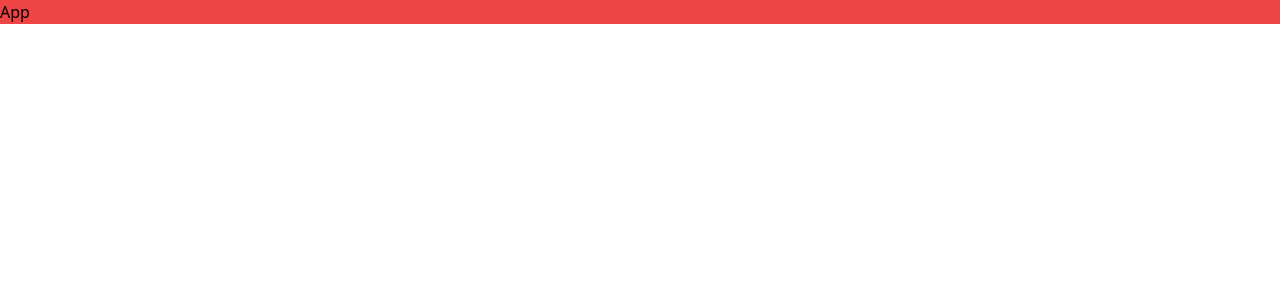
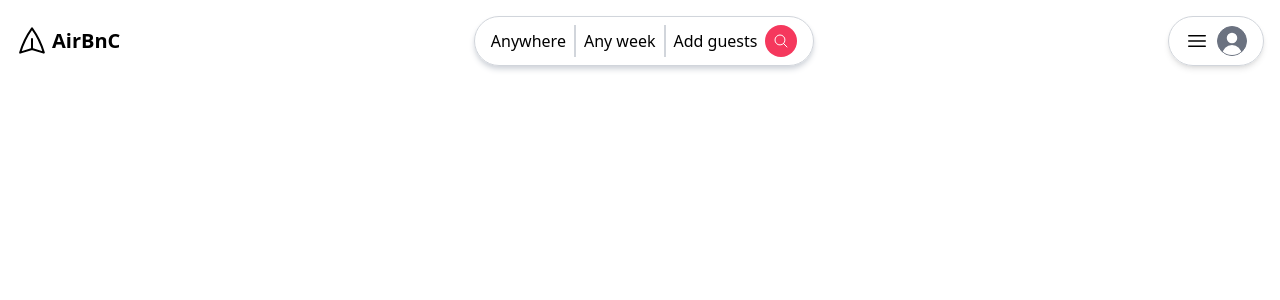
Before and after one commit to JamieCattoCode/airbnb-clone, a React (Vite) app in the folder client/: page / in a window 1280 px wide. Shown: the top 300 px of the page. Built offline with nearby package versions, Linux system fonts and the light colour scheme.

Commit message:
Added basic navbar without functionality

```diff
--- a/client/package.json
+++ b/client/package.json
@@ -11,7 +11,8 @@
   },
   "dependencies": {
     "react": "^18.2.0",
-    "react-dom": "^18.2.0"
+    "react-dom": "^18.2.0",
+    "react-router-dom": "^6.12.1"
   },
   "devDependencies": {
     "@types/react": "^18.0.37",
--- a/client/src/App.jsx
+++ b/client/src/App.jsx
@@ -3,8 +3,37 @@
 
 function App() {
   return (
-    <div className="bg-red-500">
-      App
+    <div className="">
+      <header className="p-4 flex justify-between">
+        <a href="/" className="flex items-center gap-1">
+          <svg xmlns="http://www.w3.org/2000/svg" fill="none" viewBox="0 0 24 24" strokeWidth={1.5} stroke="currentColor" className="w-8 h-8 -rotate-90">
+            <path strokeLinecap="round" strokeLinejoin="round" d="M6 12L3.269 3.126A59.768 59.768 0 0121.485 12 59.77 59.77 0 013.27 20.876L5.999 12zm0 0h7.5" />
+          </svg>
+          <span className="font-bold text-xl">AirBnC</span>
+        </a>
+        <div className="flex gap-2 border border-gray-300 rounded-full py-2 px-4 shadow-md shadow-gray-300">
+          <div className="self-center">Anywhere</div>
+          <div className="border border-l border-gray-300" />
+          <div className="self-center">Any week</div>
+          <div className="border border-l border-gray-300" />
+          <div className="self-center">Add guests</div>
+          <button type="submit" className="bg-primary text-white p-2 rounded-full">
+            <svg xmlns="http://www.w3.org/2000/svg" fill="none" viewBox="0 0 24 24" strokeWidth="1.5" stroke="currentColor" className="w-4 h-4">
+              <path strokeLinecap="round" strokeLinejoin="round" d="M21 21l-5.197-5.197m0 0A7.5 7.5 0 105.196 5.196a7.5 7.5 0 0010.607 10.607z" />
+            </svg>
+          </button>
+        </div>
+        <div className="flex items-center gap-2 border border-gray-300 rounded-full py-2 px-4 shadow-md">
+          <svg xmlns="http://www.w3.org/2000/svg" fill="none" viewBox="0 0 24 24" strokeWidth={1.5} stroke="currentColor" className="w-6 h-6">
+            <path strokeLinecap="round" strokeLinejoin="round" d="M3.75 6.75h16.5M3.75 12h16.5m-16.5 5.25h16.5" />
+          </svg>
+          <div className="border border-gray-500 rounded-full bg-gray-500 text-white p-1/2 overflow-hidden">
+            <svg xmlns="http://www.w3.org/2000/svg" viewBox="0 0 24 24" fill="currentColor" className="w-7 h-7 relative top-1">
+              <path fillRule="evenodd" d="M7.5 6a4.5 4.5 0 119 0 4.5 4.5 0 01-9 0zM3.751 20.105a8.25 8.25 0 0116.498 0 .75.75 0 01-.437.695A18.683 18.683 0 0112 22.5c-2.786 0-5.433-.608-7.812-1.7a.75.75 0 01-.437-.695z" clipRule="evenodd" />
+            </svg>
+          </div>
+        </div>
+      </header>
     </div>
   );
 }
--- a/client/tailwind.config.js
+++ b/client/tailwind.config.js
@@ -5,7 +5,11 @@
     './src/**/*.{js,ts,jsx,tsx}',
   ],
   theme: {
-    extend: {},
+    extend: {
+      colors: {
+        primary: '#F5385D',
+      },
+    },
   },
   plugins: [],
 };
```
Also changed, not shown: 1 other file (tests, documents, lock files or other folders).
